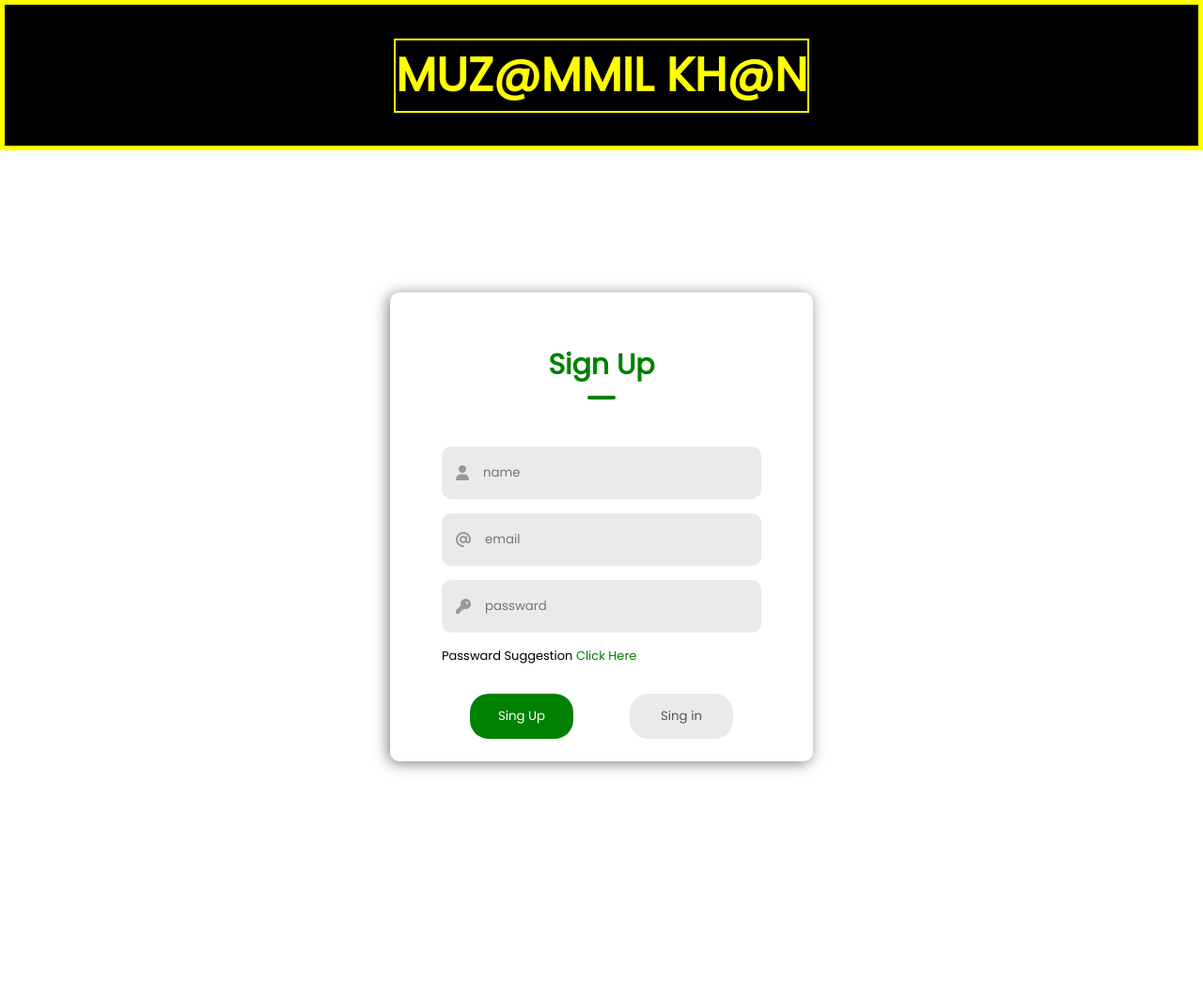
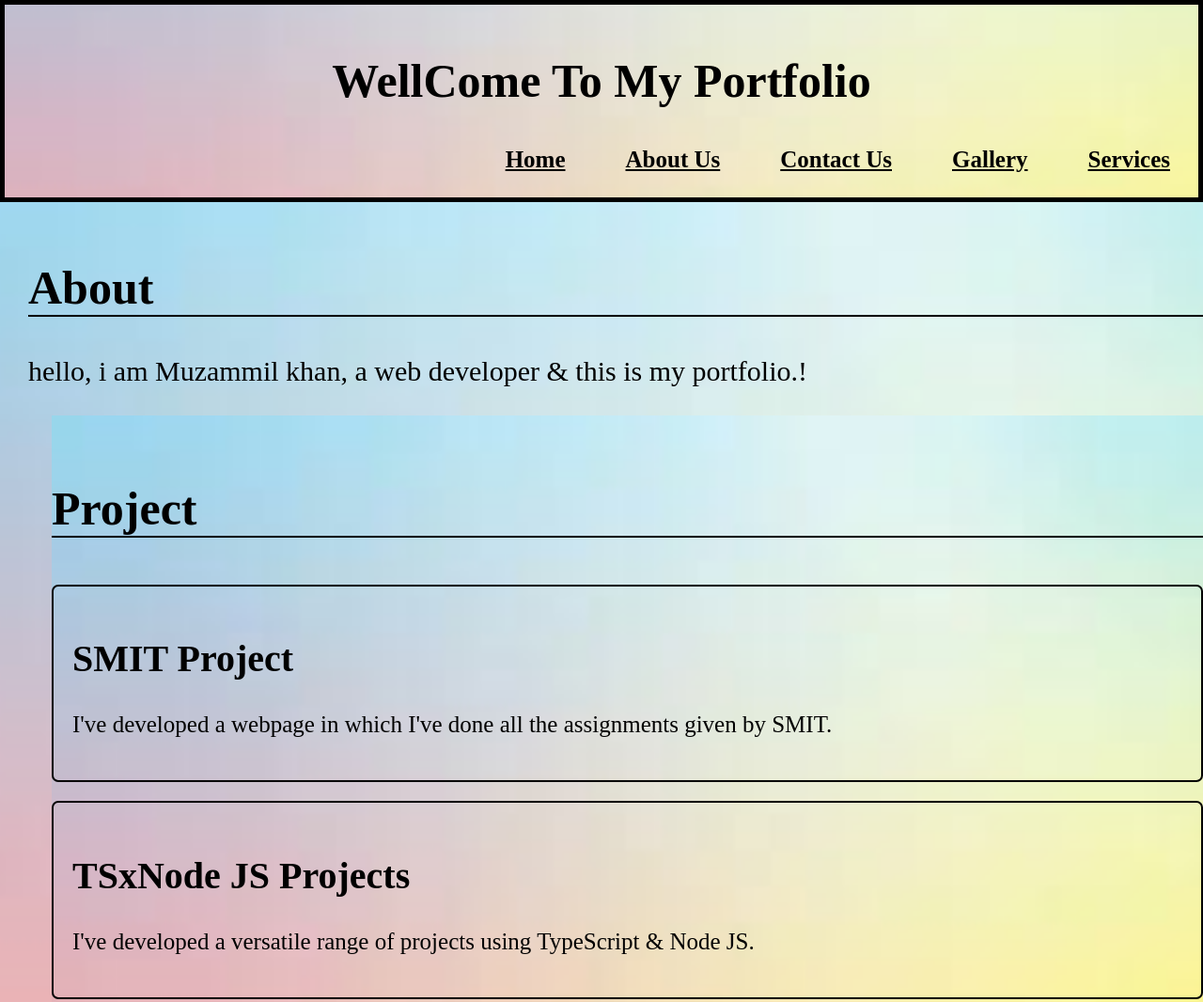
Before and after one commit to muzammilnawaz/first-website, a plain HTML site: page index.html in a window 1280 px wide. Shown: the top 1066 px of the page at 94% size. Before the commit the page ends 960 px from the top, so only its background shows below. Drawn offline with Linux system fonts and the light colour scheme.

Commit message:
portfolio

```diff
--- a/index.html
+++ b/index.html
@@ -3,16 +3,50 @@
 <head>
     <meta charset="UTF-8">
     <meta name="viewport" content="width=device-width, initial-scale=1.0">
-    <title>MR KH@N</title>
+    <title>MR KH@N PROJECT.!</title>
     <link rel="stylesheet" href="style.css">
-    <link rel="stylesheet"href="https://fonts.googleapis.com/css?family=poppins">
-    <link rel="stylesheet" href="https://cdnjs.cloudflare.com/ajax/libs/font-awesome/6.5.2/css/all.min.css">
 </head>
 <body>
+    <header>
+        <nav>
+            <h1>WellCome To My Portfolio</h1>
+            <ul>
+                <li><a href="#">Home</a></li>
+                <li><a href="">About Us</a></li>
+                <li><a href="">Contact Us</a></li>
+                <li><a href="">Gallery</a></li>
+                <li><a href="">Services</a></li>
+            </ul>
+        </nav>
+    </header>
+    <section class="banner">
+        <div class="banner-content">
+            <h1 class="h2">About</h1>
+            <p class="p2">hello, i am Muzammil khan, a web developer & this is my portfolio.!</p>
 
-    <div class="khan">
-        <h1>MUZ@MMIL KH@N</h1>
-    </div>
+            <section class="abc">
+                    <h1>Project</h1>
+                    <div class="project">
+                    <h2>SMIT Project</h2>
+                    <p>I've developed a webpage in which I've done all the assignments given by SMIT.</p>
+                    </div>
+                    <div class="project">
+                        <h2>TSxNode JS Projects</h2>
+                        <p>I've developed a versatile range of projects using TypeScript & Node JS.</p>
+
+                    </div>
+                    <div class="project">
+                        <h2>Student Management System</h2>
+                        <p>I've developed a Student Management System using TypeScript and Node JS.</p>
+
+                    </div>
+
+            </section>
+
+
+        </div>
+
+    </section>
 
 
 
@@ -22,34 +56,6 @@
 
 
 
-    <div class="container">
-        <div class="form-box">
-            <h1 class="title">Sign Up</h1>
-            <div class="underline"></div>
-            <form>
-                <div class="input-group">
-
-                <div class="input-feild namefield">
-                 <i class="fa-solid fa-user"></i>
-                <input type="text" placeholder="name">
-                </div><!--end input feild-->
-
-                <div class="input-feild ">
-                    <i class="fa-solid fa-at"></i>
-                   <input type="email" placeholder="email">
-                   </div><!--end input feild-->
-
-                   <div class="input-feild ">
-                    <i class="fa-solid fa-key"></i>
-                   <input type="password" placeholder="passward">
-                   </div><!--end input feild-->
-                   <p><span class="text">Passward Suggestion</span> <a href="#"> Click Here </a></p>
-                   <div class="btn-field">
-                    <button type="button" class="signupbtn">Sing Up</button>
-                    <button type="button" class="disable signinbtn">Sing in</button>
-
-                   </div><!--end btn-field-->
-                </div><!--end input group-->
 
 
 
@@ -59,12 +65,8 @@
 
 
 
-            </form>
-
-        </div><!--end form box-->
 
 
-    </div><!--end container-->
-    <script src="script.js"></script>
+
 </body>
 </html>
--- a/new/style.css
+++ /dev/null
@@ -1,125 +0,0 @@
-*{
-    margin: 0;
-    padding: 0;
-    font-family:"poppins", sans-serif ;
-    box-sizing: border-box;
-}
-.khan{
-    width: 100%;
-    height: 20vh;
-    background: black;
-    display: flex;
-    align-items: center;
-    justify-content: center;
-    border: 5px solid yellow;
-}
-
-.khan h1{
-    font-size: 50px;
-    color: yellow;
-    border: 2px solid yellow;
-}
-
-
-
-
-
-
-
-
-
-
-
-
-
-
-
-.container{
-    width: 100%;
-    height: 100vh;
-    display: flex;
-    justify-content: center;
-    align-items: center;
-
-}
-.form-box{
-    width: 90%;
-    max-width: 450px;
-    min-width: 350px;
-    background: white;
-    padding: 55px;
-    text-align: center;
-    border-radius: 10px;
-    box-shadow: -2px 2px 15px rgba(0, 0, 0, 0.5);
-
-}
-.form-box h1{
-    font-size: 30px;
-    color: green;
-
-
-}
-.form-box .underline{
-    width: 30px;
-    height: 4px;
-    background: green;
-    margin: 10px auto 50px auto;
-    border-radius: 5px;
-    transition: transform 0.5s;
-}
-.input-feild{
-    background: #eaeaea;
-    margin: 15px 0;
-    border-radius: 10px;
-    display: flex;
-    align-items: center;
-
-    max-height: 60px;
-    transition: max-height 0.5s;
-    overflow: hidden;
-}
-.input-feild input{
-    width: 100%;
-    background: transparent;
-    border: 0;
-    outline: 0;
-    padding: 18px 15px;
-}
-.input-feild i{
-    margin-left: 15px;
-    color: #999;
-
-}
-form p{
-    text-align: left;
-    font-size: 13px;
-}
-form p a{
-    text-decoration: none;
-    color: green;
-}
-.btn-field{
-    width: 100%;
-    display: flex;
-    justify-content: space-between;
-}
-.btn-field button{
-    flex-basis: 48%;
-    background: green;
-    color: white;
-    height: 48px;
-    border-radius: 20px;
-    border: 0;
-    outline: 0;
-    cursor: pointer;
-    transition: background 1s;
-    margin: 30px;
-}
-.input-group{
-    height: 280px;
-
-}
-button.disable{
-    background: #eaeaea;
-    color: #555;
-}
--- a/script.js
+++ /dev/null
@@ -1,23 +0,0 @@
-let signupbtn = document.querySelector(".signupbtn")
-let signinbtn = document.querySelector(".signinbtn")
-let namefield = document.querySelector(".namefield")
-let title = document.querySelector(".title")
-let underline = document.querySelector(".underline")
-let text =document.querySelector(".text");
-
-signinbtn.addEventListener("click",()=>{
-    namefield.style.maxHeight ="0";
-    title.innerHTML ="Sign in";
-    text.innerHTML ="Lost Password";
-    signupbtn.classList.add("disable");
-    signinbtn.classList.remove("disable");
-    underline.style.transform = "translateX(35px)";
-});
-signupbtn.addEventListener("click",()=>{
-    namefield.style.maxHeight ="60px";
-    title.innerHTML ="Sign Up";
-    text.innerHTML ="Passward Suggestion";
-    signupbtn.classList.remove("disable");
-    signinbtn.classList.add("disable");
-    underline.style.transform = "translateX(0)";
-});
--- a/style.css
+++ b/style.css
@@ -1,125 +1,92 @@
-*{
+body{
+    background-color: white;
     margin: 0;
     padding: 0;
-    font-family:"poppins", sans-serif ;
-    box-sizing: border-box;
 }
-.khan{
-    width: 100%;
-    height: 20vh;
-    background: black;
-    display: flex;
-    align-items: center;
-    justify-content: center;
-    border: 5px solid yellow;
-}
-
-.khan h1{
-    font-size: 50px;
-    color: yellow;
-    border: 2px solid yellow;
-}
-
-
-
-
-
-
-
-
-
-
-
-
-
-
-
-.container{
-    width: 100%;
-    height: 100vh;
-    display: flex;
-    justify-content: center;
-    align-items: center;
+header{
+    background-image: url("images\ \(5\).jfif");
+    background-position: center;
+    background-size: cover;
+    background-repeat: no-repeat;
+    border: 5px solid black;
 
 }
-.form-box{
-    width: 90%;
-    max-width: 450px;
-    min-width: 350px;
-    background: white;
-    padding: 55px;
+nav{
+    padding-top: 10px;
+    padding-bottom: 10px;
+}
+header h1{
+    font-size: 50px;
+    color: black;
     text-align: center;
-    border-radius: 10px;
-    box-shadow: -2px 2px 15px rgba(0, 0, 0, 0.5);
+    display: block;
 
 }
-.form-box h1{
-    font-size: 30px;
-    color: green;
+ul{
+    text-align:right;
+}
+ul li{
+    display: inline;
+    margin: 30px;
+    font-weight: bold;
+}
+ul li a{
+    color: black;
+    font-size: 25px;
+}
+li a:hover{
+    color: red;
+}
+.banner{
+    background-image: url("images\ \(5\).jfif");
+    background-position: center;
+    background-size: cover;
+    background-repeat: no-repeat;
 
 
 }
-.form-box .underline{
-    width: 30px;
-    height: 4px;
-    background: green;
-    margin: 10px auto 50px auto;
-    border-radius: 5px;
-    transition: transform 0.5s;
-}
-.input-feild{
-    background: #eaeaea;
-    margin: 15px 0;
-    border-radius: 10px;
-    display: flex;
-    align-items: center;
-
-    max-height: 60px;
-    transition: max-height 0.5s;
-    overflow: hidden;
-}
-.input-feild input{
-    width: 100%;
-    background: transparent;
-    border: 0;
-    outline: 0;
-    padding: 18px 15px;
-}
-.input-feild i{
-    margin-left: 15px;
-    color: #999;
+.banner-content{
+    padding-top: 20px;
+    padding-bottom: 20px;
+    margin-left: 30px;
 
 }
-form p{
-    text-align: left;
-    font-size: 13px;
-}
-form p a{
-    text-decoration: none;
-    color: green;
-}
-.btn-field{
-    width: 100%;
-    display: flex;
-    justify-content: space-between;
-}
-.btn-field button{
-    flex-basis: 48%;
-    background: green;
-    color: white;
-    height: 48px;
-    border-radius: 20px;
-    border: 0;
-    outline: 0;
-    cursor: pointer;
-    transition: background 1s;
-    margin: 30px;
-}
-.input-group{
-    height: 280px;
+.h2{
+    font-size: 50px;
+    border-bottom: 2px solid black;
 
 }
-button.disable{
-    background: #eaeaea;
-    color: #555;
+.p2{
+    font-size: 30px;
+    font-weight: 20px;
+
 }
+.abc{
+    background-image: url("images\ \(5\).jfif");
+    background-position: center;
+    background-size: cover;
+    background-repeat: no-repeat;
+
+
+}
+.abc{
+    padding-top: 20px;
+    padding-bottom: 20px;
+    margin-left: 25px;
+}
+.abc h1{
+    font-size: 50px;
+    border-bottom: 2px solid black;
+}
+.project h2{
+    font-size: 40px;
+}
+.project p{
+    font-size: 25px;
+}
+.project{
+    border: 2px solid black;
+    padding: 20px;
+    border-radius: 7px;
+    margin: 20px 0;
+}
```
Also changed, not shown: new/index.html (deleted, +0 -70 lines), new/script.js (deleted, +0 -23 lines), download (1).jfif (added), download (2).jfif (added), download (3).jfif (added), download.jfif (added), images (3).jfif (added), images (4).jfif (added), images (5).jfif (added), new/muzmmil@099.jpg (deleted).
